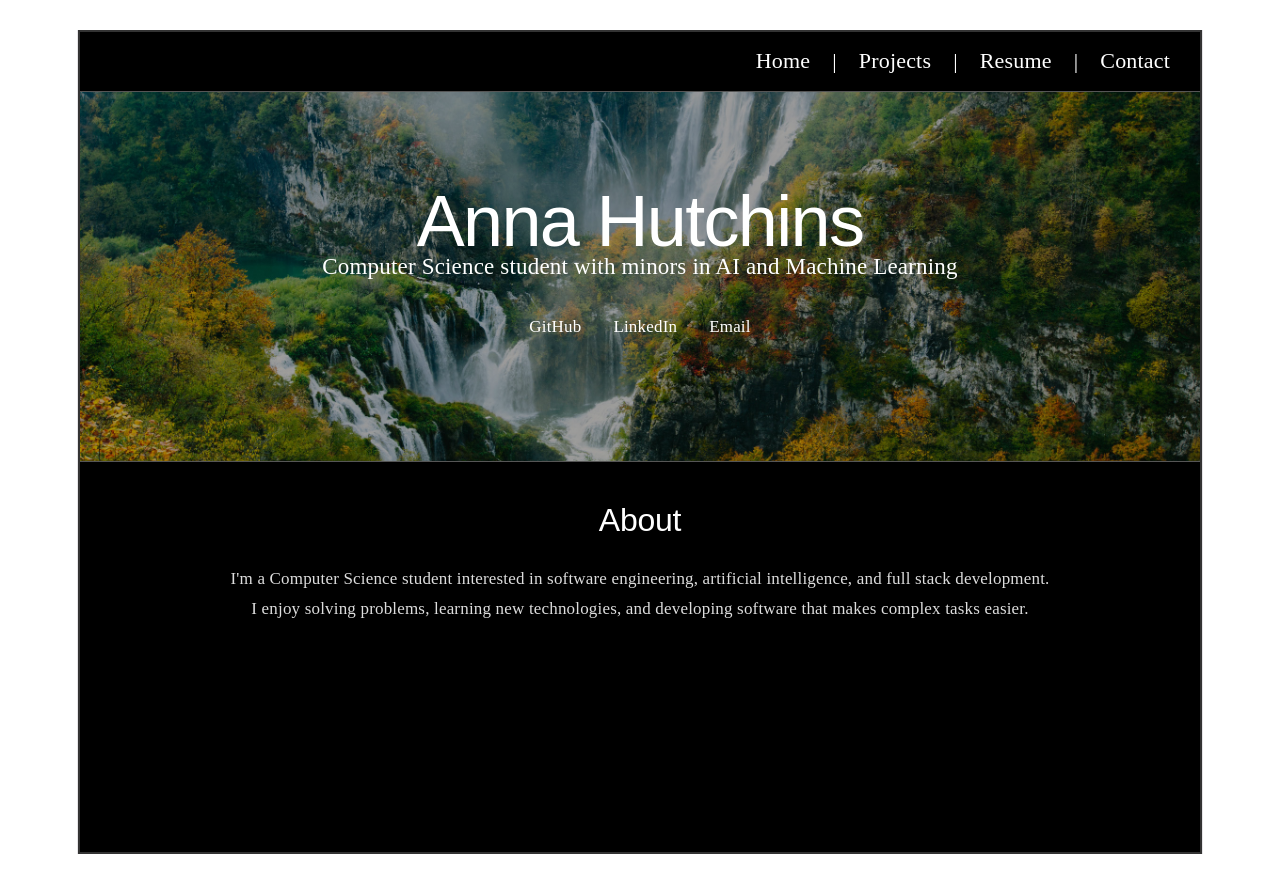
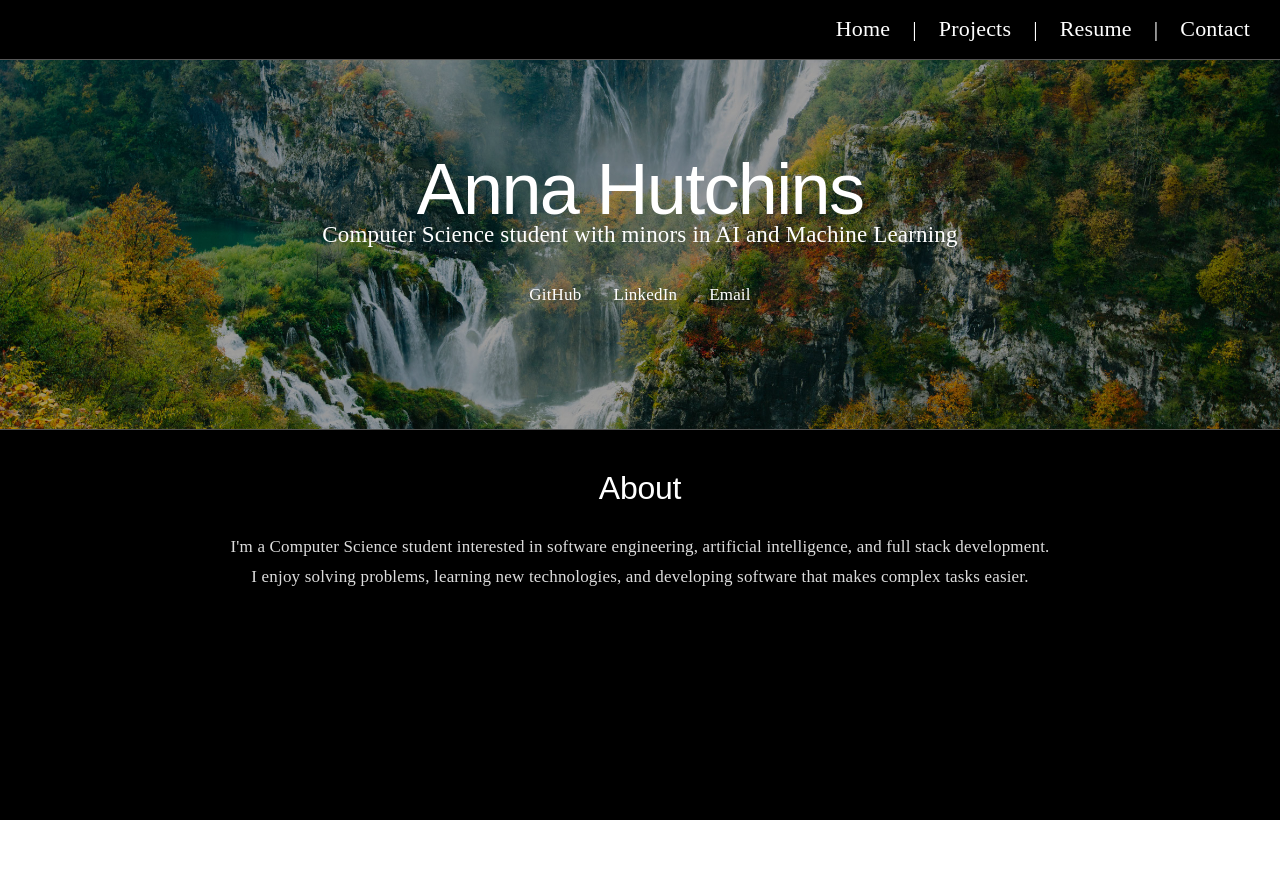
Before and after one commit to eipmavinna/my-platform, a React (Vite) app in the folder frontend/: page / in a window 1280 px wide. After the commit the page ends 820 px from the top, so only its background shows below. Built offline with nearby package versions, Linux system fonts and the light colour scheme.

Commit message:
fixed white border around the page

```diff
--- a/frontend/src/App.css
+++ b/frontend/src/App.css
@@ -9,15 +9,16 @@ html {
 
 body {
   margin: 0;
-  padding: 30px;
+  padding: 0;
   background: #ffffff;
   color: #111111;
   font-family: Abadi;
 }
 
 main {
-  border: 2px solid #333333;
-  min-height: calc(100vh - 60px);
+  background: #000000;
+  border: none;
+  min-height: 100vh;
 }
 
 /* Navigation bar */
--- a/frontend/src/index.css
+++ b/frontend/src/index.css
@@ -51,11 +51,8 @@
 }
 
 #root {
-  width: 1126px;
   max-width: 100%;
-  margin: 0 auto;
-  text-align: center;
-  border-inline: 1px solid var(--border);
+  border: none;
   min-height: 100svh;
   display: flex;
   flex-direction: column;
```
